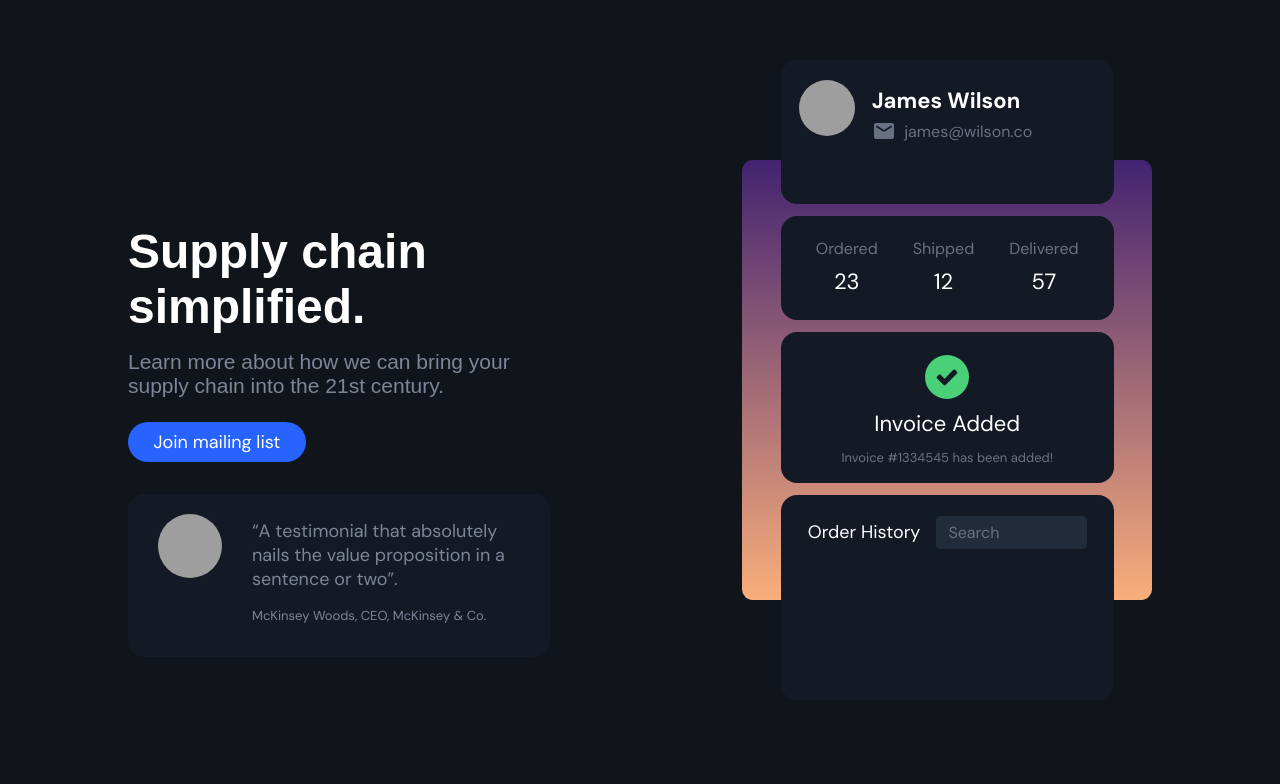
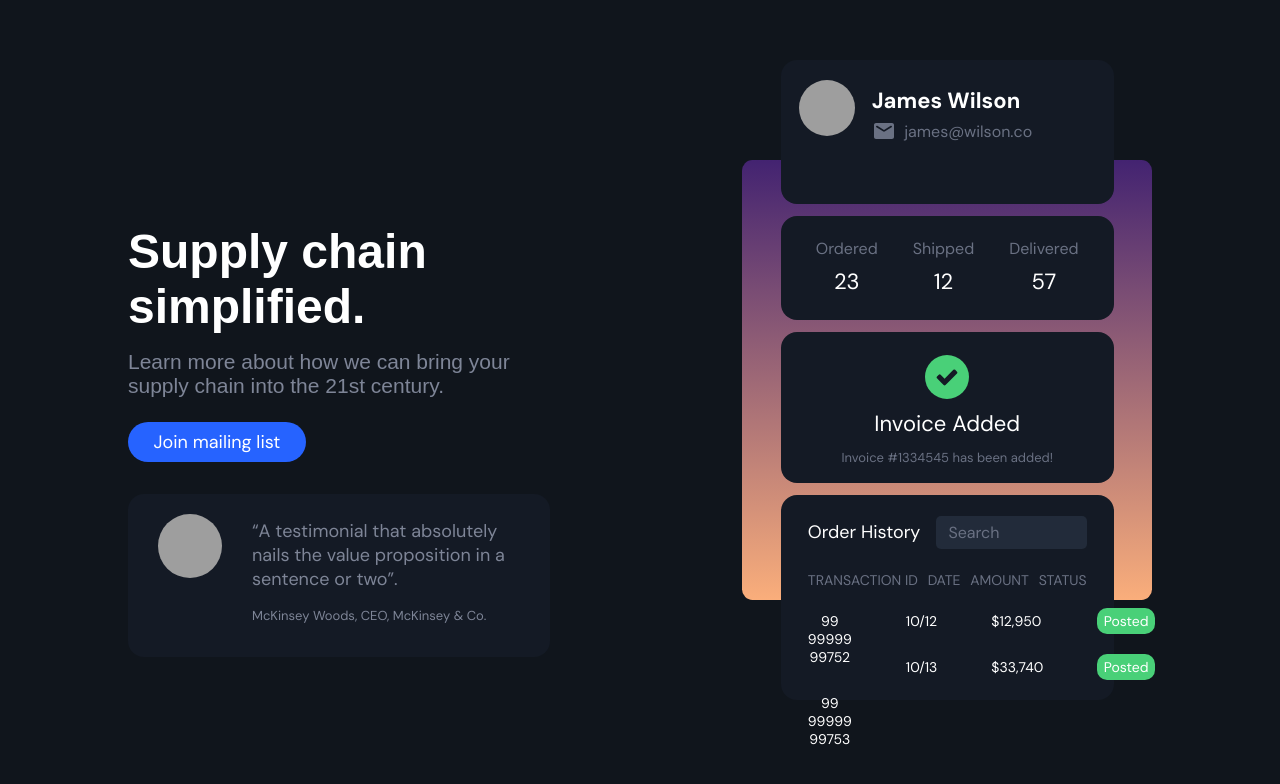
Before and after one commit to rayanwaked/procure-project, a React (Create React App) app: page / in a window 1280 px wide. Shown: the top 784 px of the page. Built offline with nearby package versions, Linux system fonts and the light colour scheme; grey boxes are pictures that could not be loaded.

Commit message:
Finished order history card

```diff
--- a/src/pages/landing/landing.css
+++ b/src/pages/landing/landing.css
@@ -335,3 +335,20 @@ body {
     justify-content: flex-start;
     align-items: center;
 }
+
+.HeroPaymentHistoryRow {
+    display: flex;
+    flex-direction: row;
+    justify-content: space-between;
+    align-items: flex-start;
+}
+
+.HeroPaymentHistory {
+    margin-top: 0;
+    margin-left: 27px;
+    margin-right: 27px;
+
+    display: flex;
+    flex-direction: column;
+    align-items: flex-start;
+}
--- a/src/pages/landing/landing.tsx
+++ b/src/pages/landing/landing.tsx
@@ -118,6 +118,7 @@ export default function Landing() {
                          id="HeroPaymentHistory"
                          style={{height: "15vw", minHeight: "205px", marginBottom: "-4vh"}}>
 
+                        {/* Payment History Title and Search Bar */}
                         <div className="HeroPaymentHistoryContent">
                             <p className="HeroPaymentHistoryLargeText">Order History</p>
                             <div className="HeroPaymentHistorySearchBar">
@@ -125,8 +126,55 @@ export default function Landing() {
                             </div>
                         </div>
 
+                        {/* Payment History Content Labels */}
+                        <div className="HeroPaymentHistoryContent" style={{marginTop: "-5px"}}>
+                            <p className="HeroPaymentHistorySmallText" style={{fontSize: "14px", color: "#6A7183"}}>TRANSACTION ID</p>
+                            <p className="HeroPaymentHistorySmallText" style={{fontSize: "14px", color: "#6A7183"}}>DATE</p>
+                            <p className="HeroPaymentHistorySmallText" style={{fontSize: "14px", color: "#6A7183"}}>AMOUNT</p>
+                            <p className="HeroPaymentHistorySmallText" style={{fontSize: "14px", color: "#6A7183"}}>STATUS</p>
+                        </div>
+
+                        {/* Payment History Content */}
+                        <div className="HeroPaymentHistoryRow">
+
+                            <div className="HeroPaymentHistory" style={{marginTop: "-5px"}}>
+                                <p className="HeroPaymentHistorySmallText" style={{fontSize: "14px", color: "white"}}>99  99999 99752</p>
+                                <p className="HeroPaymentHistorySmallText" style={{fontSize: "14px", color: "white"}}>99  99999 99753</p>
+                            </div>
+
+                            <div className="HeroPaymentHistory" style={{marginTop: "-5px"}}>
+                                <p className="HeroPaymentHistorySmallText" style={{fontSize: "14px", color: "white"}}>10/12</p>
+                                <p className="HeroPaymentHistorySmallText" style={{fontSize: "14px", color: "white"}}>10/13</p>
+                            </div>
+
+                            <div className="HeroPaymentHistory" style={{marginTop: "-5px"}}>
+                                <p className="HeroPaymentHistorySmallText" style={{fontSize: "14px", color: "white"}}>$12,950</p>
+                                <p className="HeroPaymentHistorySmallText" style={{fontSize: "14px", color: "white"}}>$33,740</p>
+                            </div>
+
+                            <div className="HeroPaymentHistory" style={{marginTop: "-5px"}}>
+                                <p className="HeroPaymentHistorySmallText" style={{
+                                    fontSize: "14px",
+                                    color: "white",
+                                    backgroundColor: "#49D078",
+                                    width: "58px",
+                                    borderRadius: "10px",
+                                    margin: "10px 0 0 0",
+                                    padding: "4px 0px 4px 0px",
+                                    alignContent: "flex-end"}}>Posted</p>
+                                <p className="HeroPaymentHistorySmallText" style={{
+                                    fontSize: "14px",
+                                    color: "white",
+                                    backgroundColor: "#49D078",
+                                    width: "58px",
+                                    margin: "20px 0 0 0",
+                                    padding: "4px 0px 4px 0px",
+                                    borderRadius: "10px"}}>Posted</p>
+                            </div>
+
+                        </div>
+
                     </div>
-
                 </div>
             </div>
         </div>
```
